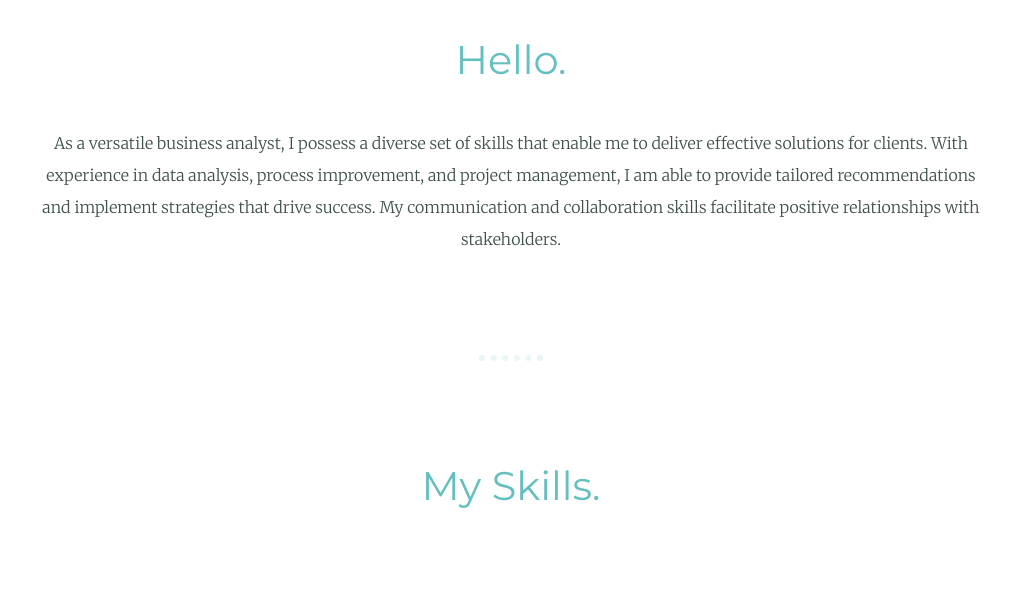
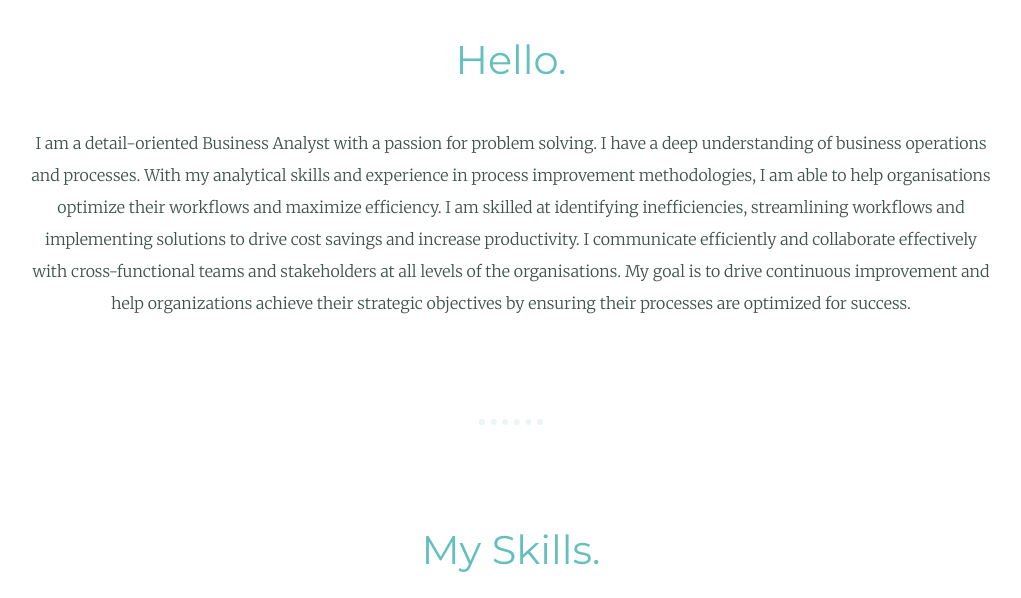
Before and after one commit to olafad/personal_site, a plain HTML site: page index.html in a window 1280 px wide. Shown: the part 1144-1742 px from the top of the page, without its empty margins (129-1150 px from the left). Drawn offline with Linux system fonts and the light colour scheme; files whose address does not match are found by name.

Commit message:
updated bio

```diff
--- a/index.html
+++ b/index.html
@@ -23,7 +23,7 @@
     <div class="profile">
       <img class="profile-img" src="images/dp1-modified.png">
       <h2>Hello.</h2>
-      <p class="intro">As a versatile business analyst, I possess a diverse set of skills that enable me to deliver effective solutions for clients. With experience in data analysis, process improvement, and project management, I am able to provide tailored recommendations and implement strategies that drive success. My communication and collaboration skills facilitate positive relationships with stakeholders.</p>
+      <p class="intro">I am a detail-oriented Business Analyst with a passion for problem solving. I have a deep understanding of business operations and processes. With my analytical skills and experience in process improvement methodologies, I am able to help organisations optimize their workflows and maximize efficiency. I am skilled at identifying inefficiencies, streamlining workflows and implementing solutions to drive cost savings and increase productivity. I communicate efficiently and collaborate effectively with cross-functional teams and stakeholders at all levels of the organisations. My goal is to drive continuous improvement and help organizations achieve their strategic objectives by ensuring their processes are optimized for success.</p>
     </div>
     <hr>
     <div class="skills">
```
